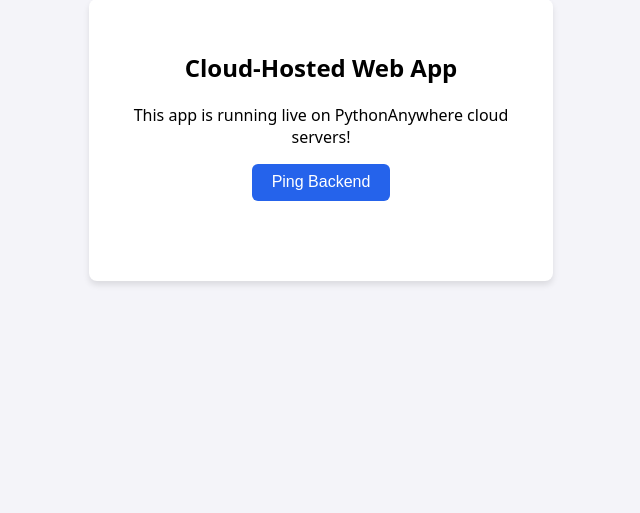
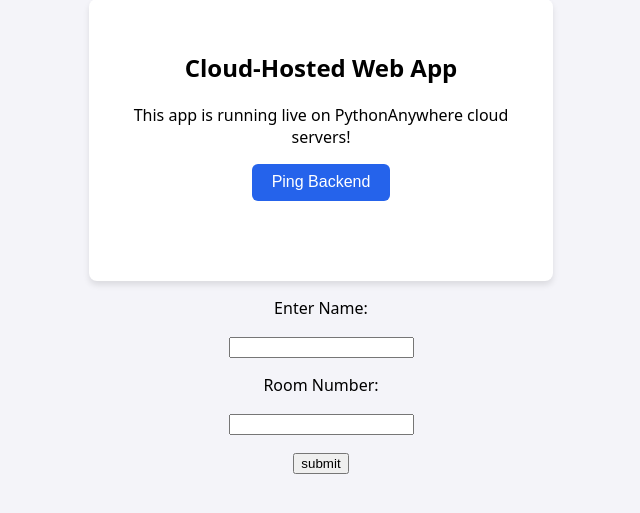
Before and after one commit to trungdq-gif/excat, a Flask app: page / in a window 1280 px wide. Shown: the part 41-554 px from the top of the page, without its empty margins (319-959 px from the left). Run offline with Flask 3, Linux system fonts and the light colour scheme.

Commit message:
Experiment with servers

```diff
--- a/main.py
+++ b/main.py
@@ -1,23 +1,64 @@
-from flask import Flask, jsonify, render_template
+from flask import Flask, jsonify, render_template, url_for, request, redirect, make_response
+from flask_login import LoginManager, login_user, current_user, logout_user, login_required
+from flask_login import UserMixin
+
+class User(UserMixin):
+    def __init__(self, user_id, room, username):
+        self.id = user_id  # Flask-Login explicitly expects 'id'
+        self.username = username
+        self.roomnumber = room
+
 
 app = Flask(__name__)
+app.secret_key = "Hmm,not here"
+players = 0
 
-# The HTML, CSS, and JavaScript interface embedded as a string
+login_manager = LoginManager()
+login_manager.init_app(app)
+
+users_db = {0: User(0,0,"Dev_User")}
 
 # Route for the Main Page
 @app.route('/')
 def index():
     return render_template("home.html")
 
-@app.route('/room/<int:number>')
-def room(number):
-    name = "Host"
-    return render_template("roomWait.html", roomNumber=number, GuessName=name)
+@login_manager.user_loader
+def load_user(user_id):
+    # Flask-Login uses this to fetch your user object via the session ID
+    return users_db.get(int(user_id))
 
 # Route for the API Data ping
 @app.route('/api/ping')
 def ping():
     return jsonify({"reply": "Pong! Connection to your cloud server works."})
 
+@app.route('/login',methods = ['POST', 'GET'])
+def login():
+    name = "Host"
+    if request.method == 'POST':
+        username = request.form['nm']
+        room = request.form['rn']
+        global players
+        players += 1
+
+        user = users_db[players] = User(players, room, username)
+
+        # 2. Tell Flask-Login to set this user's ID session
+        login_user(user)
+
+
+        return redirect(url_for('room'))
+    else:
+        user = request.args.get('nm')
+        return redirect(url_for('room',number = "Unknown", name = "Unknown"))
+
+
+@app.route('/room')
+@login_required
+def room():
+    cookie = ""
+    return render_template("roomWait.html", roomNumber=current_user.roomnumber, guessName=current_user.username, ck = str([user.username for user in users_db.values()]))
+
 if __name__ == "__main__":
     app.run(debug=1)
--- a/templates/home.html
+++ b/templates/home.html
@@ -20,6 +20,14 @@
         <div id="response"></div>
     </div>
 
+      <form action = "http://localhost:5000/login" method = "post">
+         <p>Enter Name:</p>
+         <p><input type = "text" name = "nm" /></p>
+         <p>Room Number:</p>
+         <p><input type = "text" name = "rn" /></p>
+         <p><input type = "submit" value = "submit" /></p>
+      </form>
+
     <script>
         async function sendPing() {
             try {
--- a/templates/roomWait.html
+++ b/templates/roomWait.html
@@ -9,5 +9,6 @@
 	<h1>Exploding Kitten</h1>
 	<h2>Room: {{roomNumber}}</h2>
 	<p>Hello {{guessName}}</p>
+	<p>Hello {{ck}}</p>
 </body>
 </html>
```
